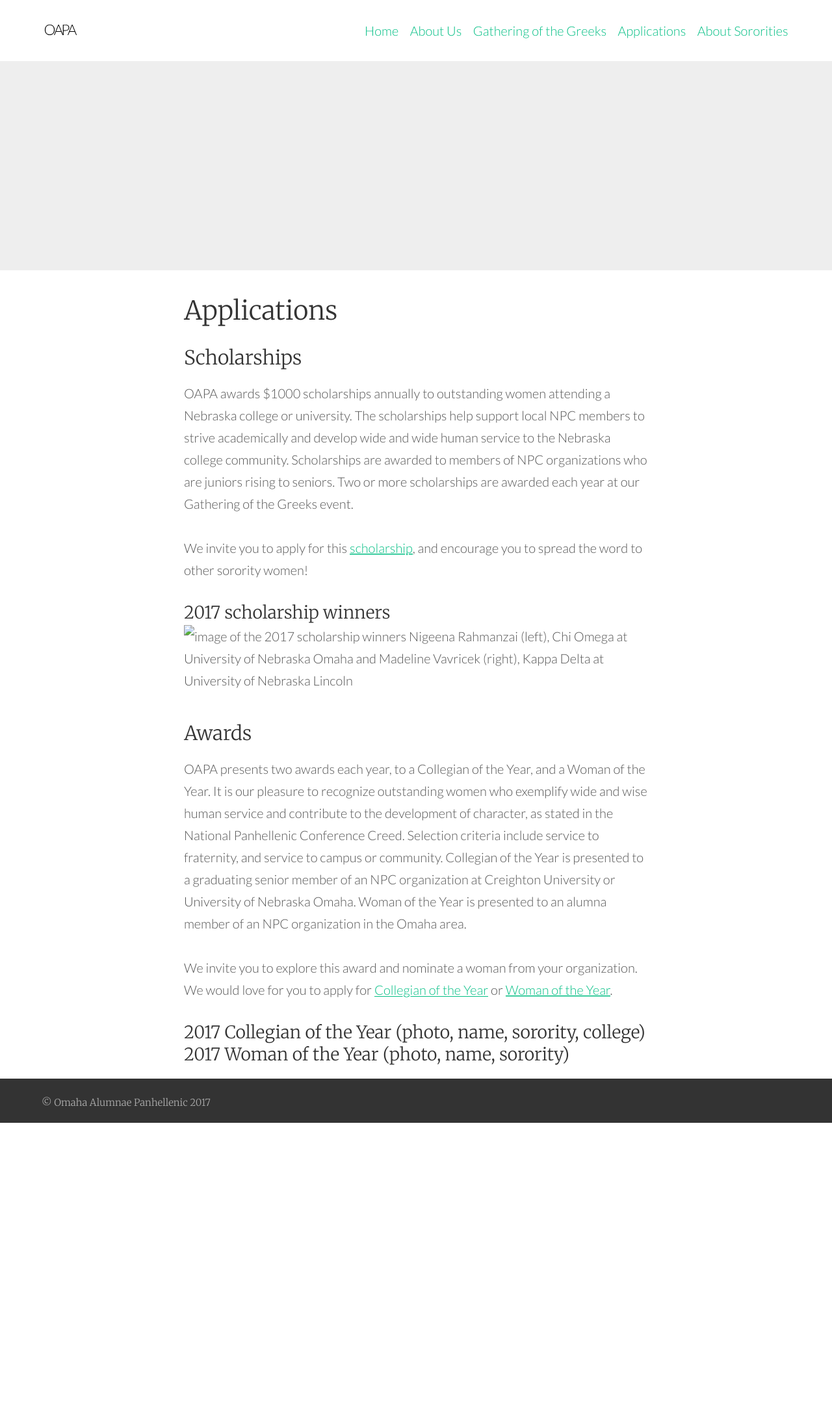
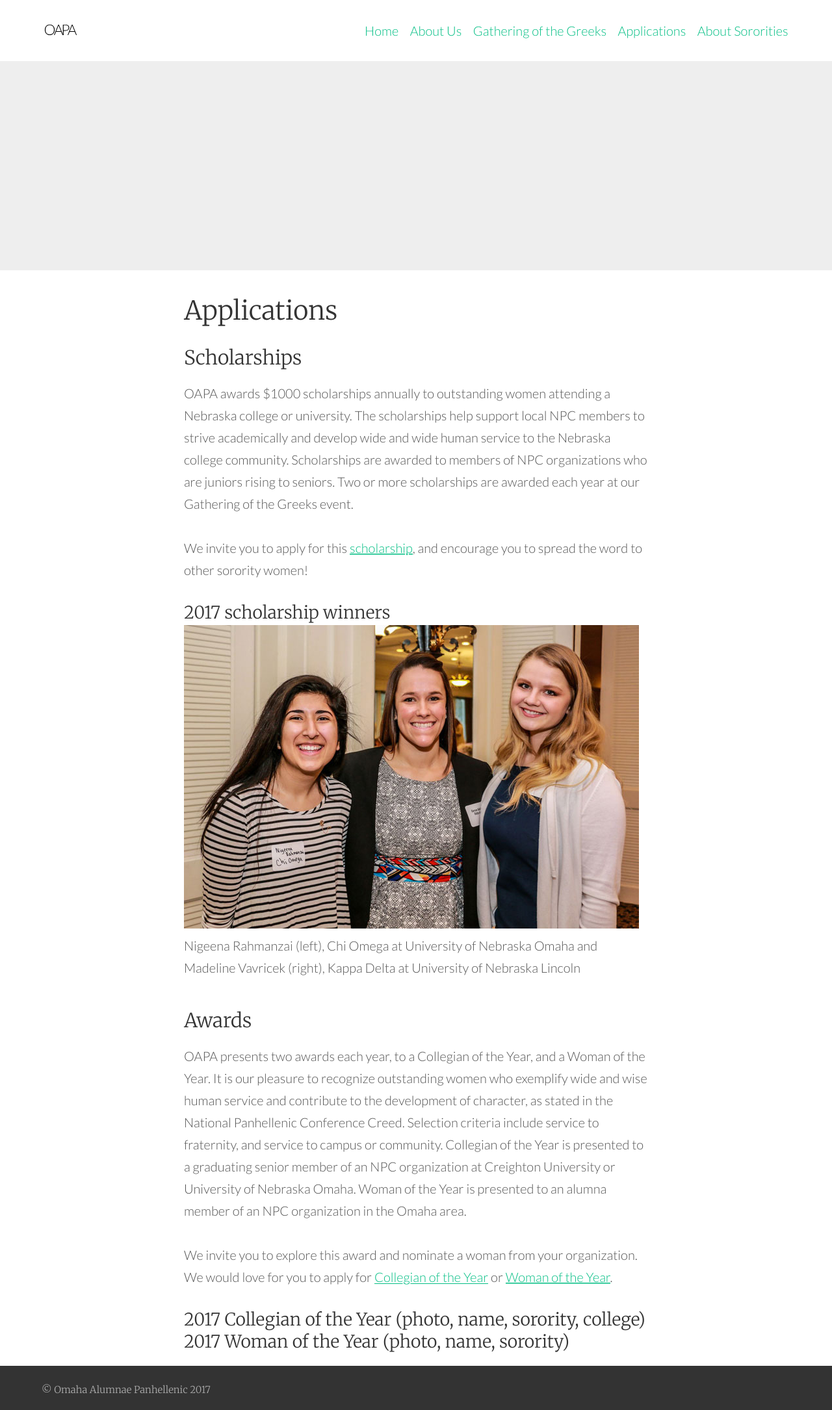
Before and after one commit to courtneyxann/oapa, a Jekyll site: the page built from docs/applications.md, in a window 1280 px wide. Shown: the whole page at 65% size. Built offline with Jekyll 4.4.1, drawn with Linux system fonts in a browser that asks for light colours; before the commit the page ends 1728 px from its top, so only the background shows below that.

Commit message:
Fixing image path problems.

```diff
--- a/docs/applications.md
+++ b/docs/applications.md
@@ -12,7 +12,7 @@
 #### 2017 scholarship winners
 
 
-![image of the 2017 scholarship winners]({{ site.github.url }}/OAPA/assets/scholarship-winners.jpg)
+![image of the 2017 scholarship winners]({{ site.github.url }}/assets/scholarship-winners.jpg)
 Nigeena Rahmanzai (left), Chi Omega at University of Nebraska Omaha and Madeline Vavricek (right), Kappa Delta at University of Nebraska Lincoln
 
 ### Awards
```
